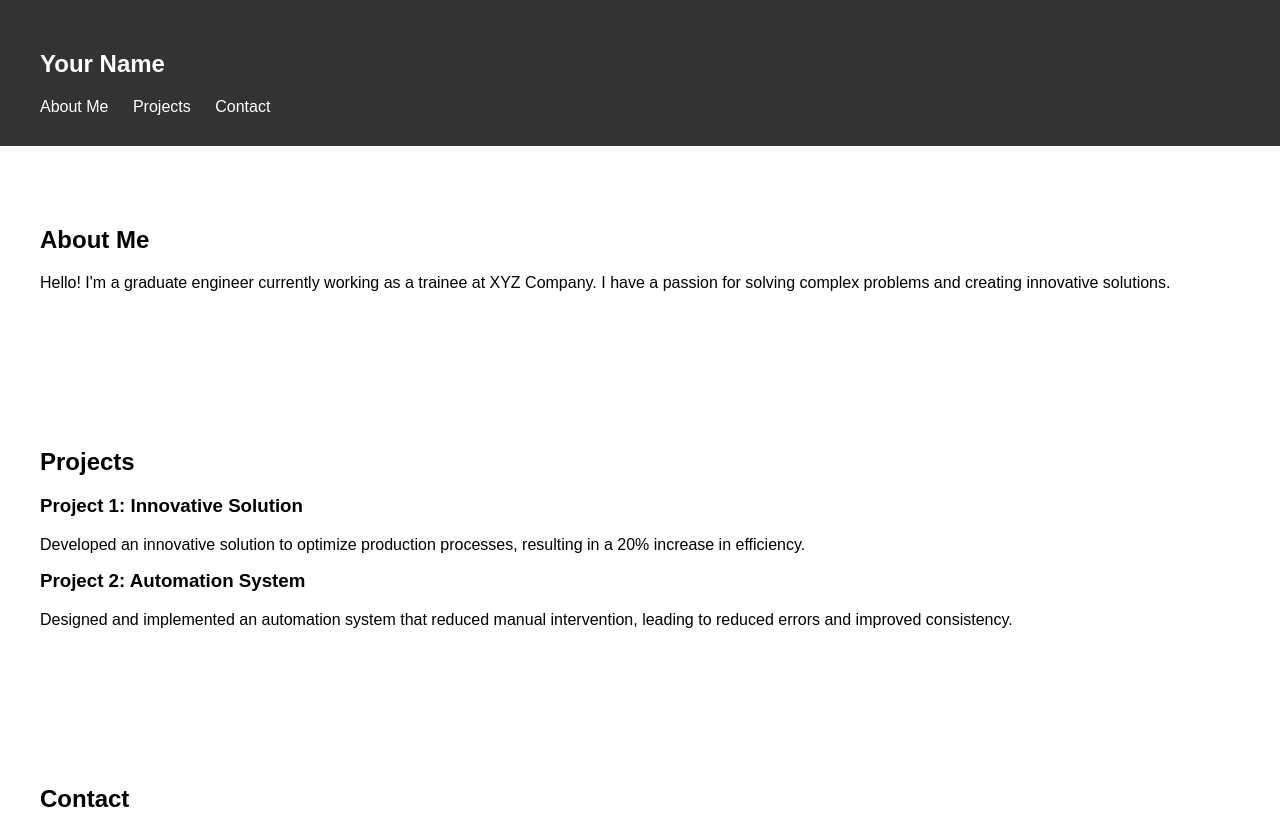
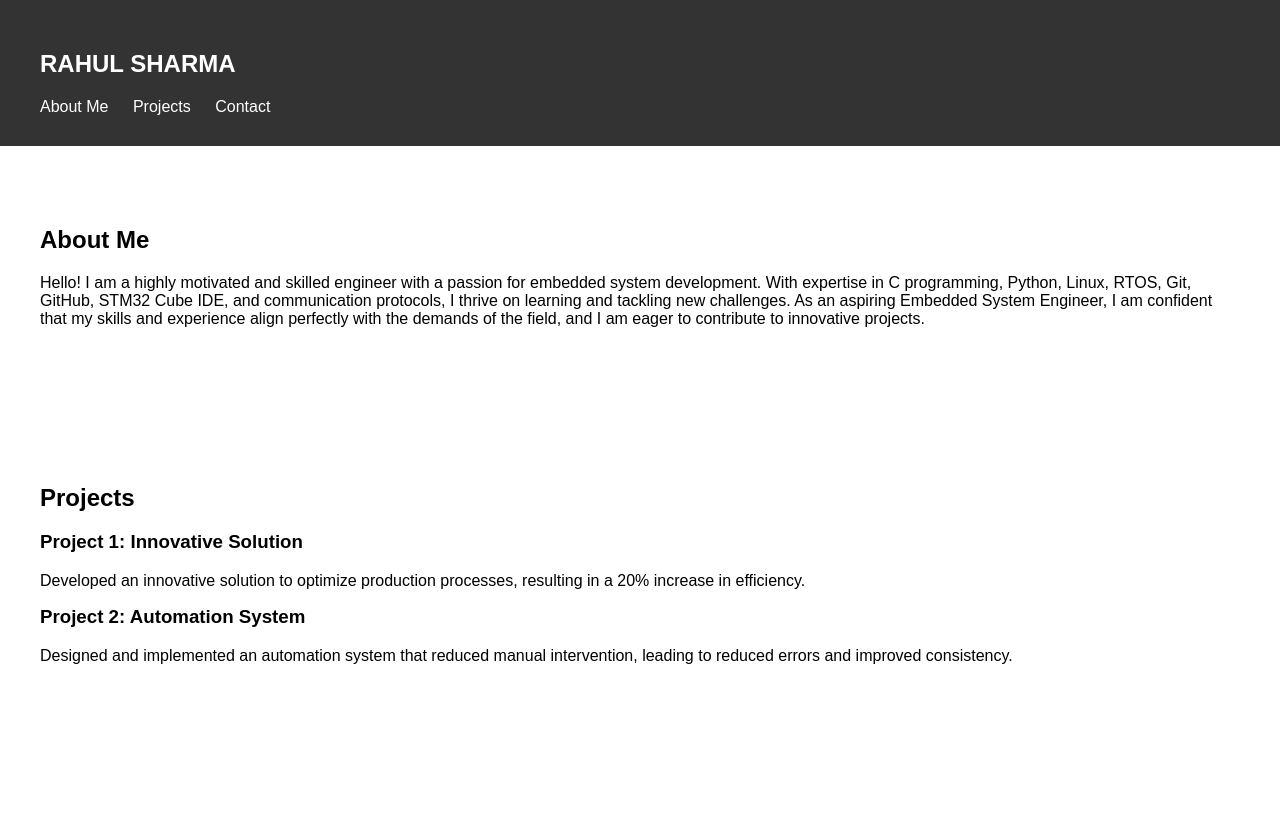
Before and after one commit to rahulhsha/rahul-sharma-portfolio, a plain HTML site: page index.html in a window 1280 px wide. Shown: the top 816 px of the page. Drawn offline with Linux system fonts and the light colour scheme.

Commit message:
Update index.html
Added more details about me more.

```diff
--- a/index.html
+++ b/index.html
@@ -4,14 +4,14 @@
     <script src="script.js"></script>
     <meta charset="UTF-8">
     <meta name="viewport" content="width=device-width, initial-scale=1.0">
-    <title>Your Name - Portfolio</title>
+    <title>RAHUL SHARMA - Portfolio</title>
     <link rel="stylesheet" href="styles.css">
 </head>
 <body>
     <header>
         <nav>
             <div class="container">
-                <h1>Your Name</h1>
+                <h1>RAHUL SHARMA</h1>
                 <ul>
                     <li><a href="#about">About Me</a></li>
                     <li><a href="#projects">Projects</a></li>
@@ -24,7 +24,7 @@
     <section id="about" class="section">
         <div class="container">
             <h2>About Me</h2>
-            <p>Hello! I'm a graduate engineer currently working as a trainee at XYZ Company. I have a passion for solving complex problems and creating innovative solutions.</p>
+            <p>Hello! I am a highly motivated and skilled engineer with a passion for embedded system development. With expertise in C programming, Python, Linux, RTOS, Git, GitHub, STM32 Cube IDE, and communication protocols, I thrive on learning and tackling new challenges. As an aspiring Embedded System Engineer, I am confident that my skills and experience align perfectly with the demands of the field, and I am eager to contribute to innovative projects.</p>
         </div>
     </section>
 
```
